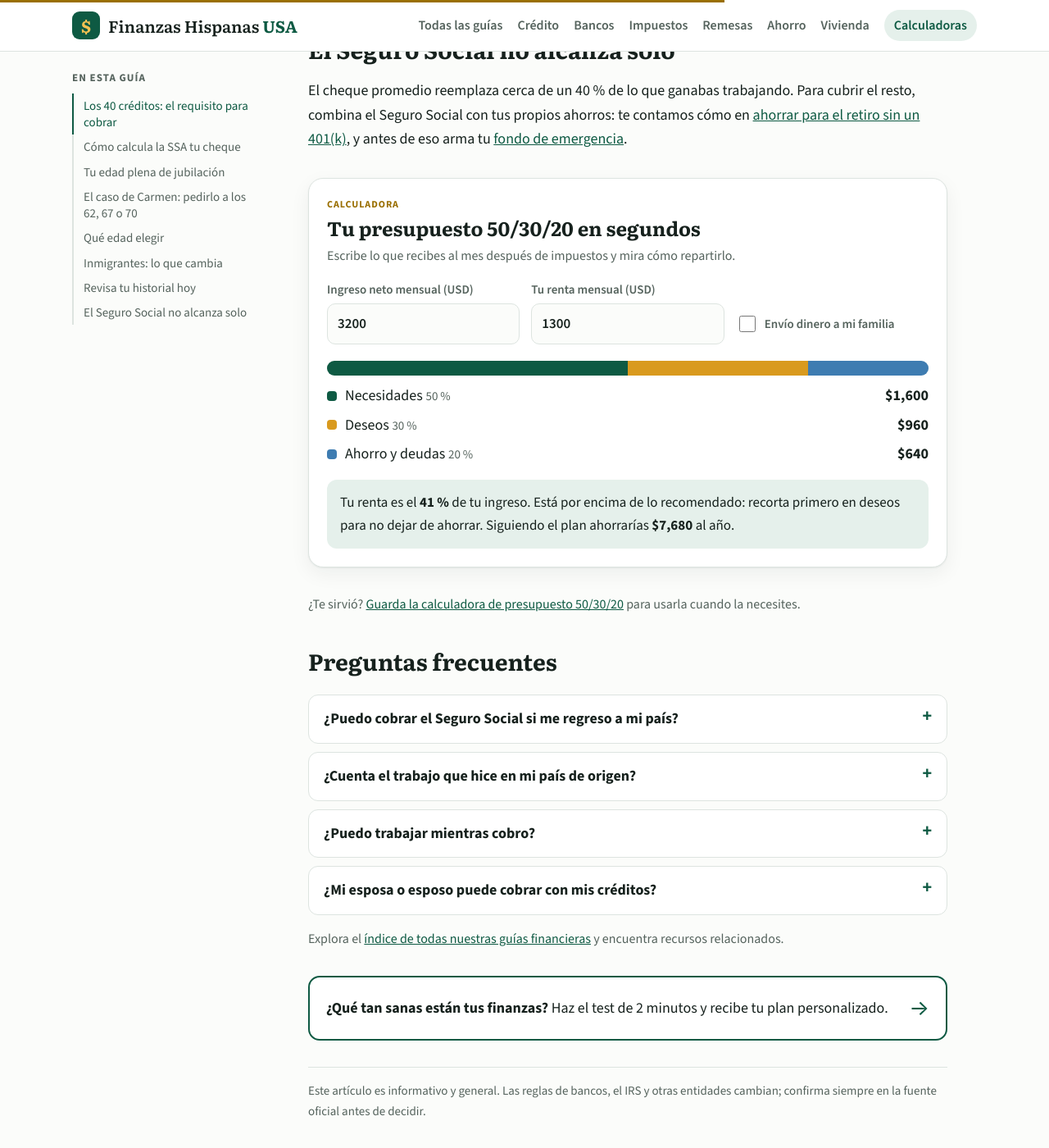
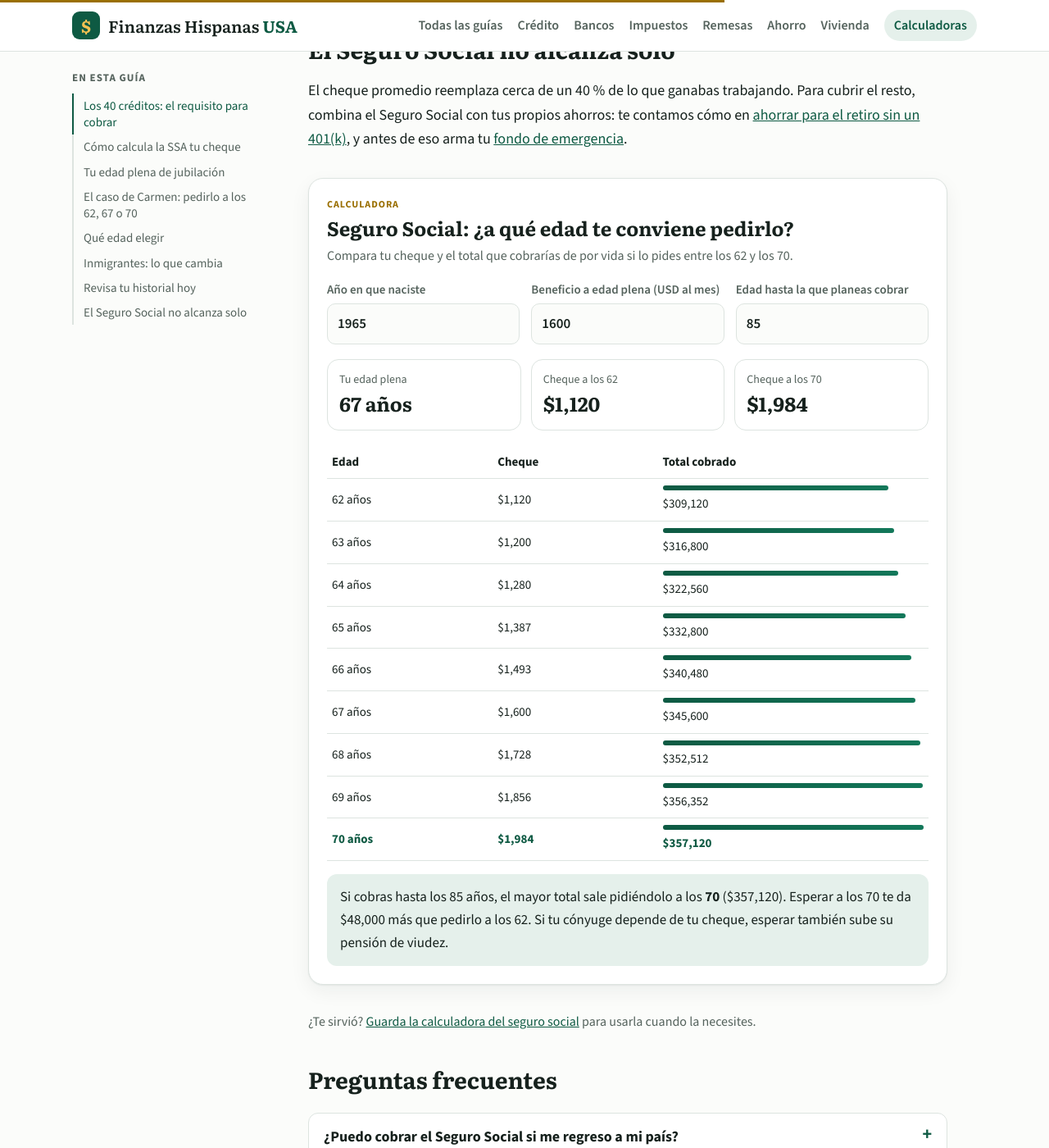
Before and after one commit to AnthonyHenriquezLuciano/finanzashispanasusa, a Jekyll site: the page built from _posts/2026-11-01-seguro-social-jubilacion-cuanto-recibiras-y-cuando-pedirlo.md, in a window 1280 px wide and 1400 px high, scrolled down 3189 px. Shown: the whole window at 82% size. Built offline with Jekyll 4.4.1, drawn with Linux system fonts in a browser that asks for light colours.

Commit message:
Calculadora del Seguro Social + guía de préstamos de día de pago + enlaces internos
Co-Authored-By: Claude Opus 5.5 <noreply@anthropic.com>
Claude-Session: https://claude.ai/code/session_018E8nodqmJommzDz9b1nwHg

```diff
--- a/_data/herramientas.yml
+++ b/_data/herramientas.yml
@@ -38,3 +38,8 @@
   titulo: "¿Cuánta casa puedo pagar?"
   corto: Precio máximo y pago mensual según tus ingresos y deudas.
   icono: "⌂"
+- slug: calculadora-seguro-social
+  include: seguro-social
+  titulo: Calculadora del Seguro Social
+  corto: Compara tu cheque y el total cobrado si lo pides entre los 62 y los 70.
+  icono: "◷"
--- /dev/null
+++ b/_includes/tools/seguro-social.html
@@ -0,0 +1,15 @@
+<section class="tool" data-tool="segurosocial" aria-labelledby="t-ss">
+  <header class="tool-h"><p class="tool-tag">Calculadora</p><h2 id="t-ss" class="tool-title">Seguro Social: ¿a qué edad te conviene pedirlo?</h2><p>Compara tu cheque y el total que cobrarías de por vida si lo pides entre los 62 y los 70.</p></header>
+  <div class="tool-grid">
+    <label>Año en que naciste<input name="nac" inputmode="numeric" value="1965"></label>
+    <label>Beneficio a edad plena (USD al mes)<input name="pia" inputmode="decimal" value="1600"></label>
+    <label>Edad hasta la que planeas cobrar<input name="vida" inputmode="numeric" value="85"></label>
+  </div>
+  <div class="pl-sum">
+    <div><span>Tu edad plena</span><b data-out="fra">—</b></div>
+    <div><span>Cheque a los 62</span><b data-out="c62">—</b></div>
+    <div><span>Cheque a los 70</span><b data-out="c70">—</b></div>
+  </div>
+  <table class="pl-tab"><thead><tr><th>Edad</th><th>Cheque</th><th>Total cobrado</th></tr></thead><tbody data-out="tabla"></tbody></table>
+  <p class="tool-result" data-out="veredicto" aria-live="polite"></p>
+</section>
--- a/_posts/2026-11-01-seguro-social-jubilacion-cuanto-recibiras-y-cuando-pedirlo.md
+++ b/_posts/2026-11-01-seguro-social-jubilacion-cuanto-recibiras-y-cuando-pedirlo.md
@@ -3,7 +3,7 @@ title: "Jubilación del Seguro Social: cuánto recibirás y a qué edad pedirla"
 description: "Cómo ganas los 40 créditos, cómo calcula la SSA tu beneficio, cuánto pierdes si lo pides a los 62 y cuánto ganas si esperas a los 70. Ejemplo con números."
 date: 2026-11-01 07:00:00 -0400
 category: Ahorro
-herramienta: presupuesto
+herramienta: seguro-social
 keywords: [seguro social jubilacion, cuanto voy a recibir de seguro social, jubilarse a los 62, creditos seguro social, edad plena de jubilacion]
 resumen:
 - "Necesitas **40 créditos** (unos 10 años de trabajo con impuestos de Seguro Social) para tener derecho a la jubilación."
--- a/assets/js/tools.js
+++ b/assets/js/tools.js
@@ -175,6 +175,25 @@
       });
     },
 
+    segurosocial: function (root) {
+      bind(root, function () {
+        var nac = val(root, "nac"), pia = val(root, "pia"), vida = val(root, "vida"), out = $(root, '[data-out="veredicto"]');
+        if (!pia || nac < 1900) { out.textContent = "Escribe tu año de nacimiento y tu beneficio estimado a edad plena (lo ves en ssa.gov)."; return; }
+        var fra = nac <= 1954 ? 792 : nac >= 1960 ? 804 : 792 + 2 * (nac - 1954);
+        function pct(age) { var m = fra - age * 12; if (m > 0) return 1 - (m <= 36 ? m * 5 / 900 : 0.2 + (m - 36) * 5 / 1200); return 1 + Math.min(-m, 840 - fra) * 2 / 300; }
+        var rows = "", best = 0, bestAge = 62, data = [], max = 0;
+        for (var a = 62; a <= 70; a++) { var c = pia * pct(a), t = Math.max(0, (vida - a) * 12) * c; data.push([a, c, t]); max = Math.max(max, t); if (t > best) { best = t; bestAge = a; } }
+        data.forEach(function (d) { rows += '<tr' + (d[0] === bestAge ? ' class="on"' : "") + "><td>" + d[0] + " años</td><td>" + usd.format(d[1]) + '</td><td><span class="pl-bar" style="width:' + (max ? d[2] / max * 100 : 0) + '%"></span>' + usd.format(d[2]) + "</td></tr>"; });
+        $(root, '[data-out="tabla"]').innerHTML = rows;
+        $(root, '[data-out="fra"]').textContent = Math.floor(fra / 12) + (fra % 12 ? " y " + fra % 12 + " meses" : " años");
+        $(root, '[data-out="c62"]').textContent = usd.format(data[0][1]);
+        $(root, '[data-out="c70"]').textContent = usd.format(data[8][1]);
+        var g = data[0][2] - data[8][2];
+        out.innerHTML = vida <= 62 ? "Escribe una edad mayor de 62." : "Si cobras hasta los " + vida + " años, el mayor total sale pidiéndolo a los <b>" + bestAge + "</b> (" + usd.format(best) + "). " + (g > 0 ? "Pedirlo a los 62 te da " + usd.format(g) + " más que esperar a los 70." : "Esperar a los 70 te da " + usd.format(-g) + " más que pedirlo a los 62.") + " Si tu cónyuge depende de tu cheque, esperar también sube su pensión de viudez.";
+        track("segurosocial");
+      });
+    },
+
     hipoteca: function (root) {
       bind(root, function () {
         var ing = val(root, "ingreso"), deu = val(root, "deudas"), eng = val(root, "enganche"), tasa = val(root, "tasa"), n = val(root, "plazo") * 12, dti = val(root, "tipo") / 100, tax = val(root, "tax") / 100;
--- /dev/null
+++ b/herramientas/calculadora-seguro-social.md
@@ -0,0 +1,23 @@
+---
+layout: herramienta
+title: "Calculadora del Seguro Social: ¿a qué edad pedir la jubilación?"
+description: "Compara tu cheque del Seguro Social si lo pides a los 62, 67 o 70 y cuánto cobrarías en total según hasta qué edad vivas. Gratis y en español."
+permalink: /herramientas/calculadora-seguro-social/
+include: seguro-social
+guia: /seguro-social-jubilacion-cuanto-recibiras-y-cuando-pedirlo/
+---
+## De dónde sale tu beneficio a edad plena
+
+Entra en tu cuenta [my Social Security](https://www.ssa.gov/myaccount/) y copia el estimado que aparece para tu **edad plena de jubilación**. Ese número sale de tus 35 años de mayores ingresos; si cambias de trabajo o dejas de trabajar, vuelve a mirarlo.
+
+## Qué hace la calculadora
+
+Calcula tu edad plena según tu año de nacimiento y aplica las reglas de la SSA: el cheque baja 5/9 de 1 % por cada uno de los primeros 36 meses de adelanto y 5/12 de 1 % por cada mes adicional, y sube 2/3 de 1 % por cada mes que esperes después de la edad plena, hasta los 70. Luego multiplica cada cheque por los meses que lo cobrarías hasta la edad que escribiste.
+
+## Cómo leer el resultado
+
+La fila resaltada es la edad que te deja el mayor total con la expectativa de vida que pusiste. Prueba con varias edades: si tu familia suele vivir muchos años, esperar suele ganar; si tu salud es delicada o necesitas el dinero, pedirlo antes puede ser lo correcto.
+
+## Comprueba los resultados
+
+Este cálculo es **educativo**, no incluye los ajustes por costo de vida, los impuestos sobre el beneficio ni los beneficios de cónyuge. Revisa las [fórmulas, ejemplos y limitaciones de las calculadoras](/metodologia-calculadoras/) y confirma tu caso con la SSA antes de decidir.
--- a/metodologia-calculadoras.md
+++ b/metodologia-calculadoras.md
@@ -89,6 +89,12 @@ El cuestionario evalúa **ocho hábitos** con puntuaciones educativas de 0, 1 o
 
 **No es** un score bancario, una evaluación clínica, una puntuación FICO ni una predicción de solvencia. No requiere registro y no necesitas compartir números de cuenta. [Abrir test](/herramientas/test-salud-financiera/).
 
+## 9. Seguro Social: edad para pedirlo
+
+Con el año de nacimiento se fija la edad plena (66 para nacidos hasta 1954, dos meses más por año entre 1955 y 1959, y 67 desde 1960). El beneficio baja 5/9 de 1 % por mes en los primeros 36 meses de adelanto y 5/12 de 1 % en los siguientes, y sube 2/3 de 1 % por mes de espera hasta los 70. Ejemplo: con $1,600 a los 67, el cheque a los 62 es $1,120 (70 %) y a los 70 es $1,984 (124 %). El total es cheque × 12 × (edad final − edad al pedirlo).
+
+**No incluye** ajustes por costo de vida, impuestos sobre el beneficio, el límite de ingresos si trabajas antes de la edad plena ni beneficios de cónyuge o viudez. [Abrir calculadora del Seguro Social](/herramientas/calculadora-seguro-social/). Fuente: [Administración del Seguro Social](https://www.ssa.gov/espanol/).
+
 ## Cómo detectar un resultado sospechoso
 
 1. Revisa si usaste dólares, porcentajes anuales o moneda local correctamente.
```
Also changed, not shown: _posts/2026-10-25-prestamo-personal-con-itin.md (+2 -0 lines), _posts/2026-10-27-cooperativa-de-credito-vs-banco.md (+2 -0 lines), _posts/2026-11-02-prestamos-de-dia-de-pago-payday-por-que-evitarlos.md (added, +83 -0 lines).
